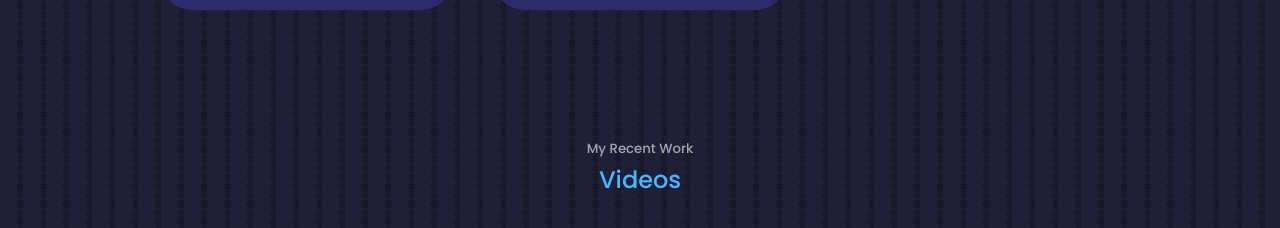
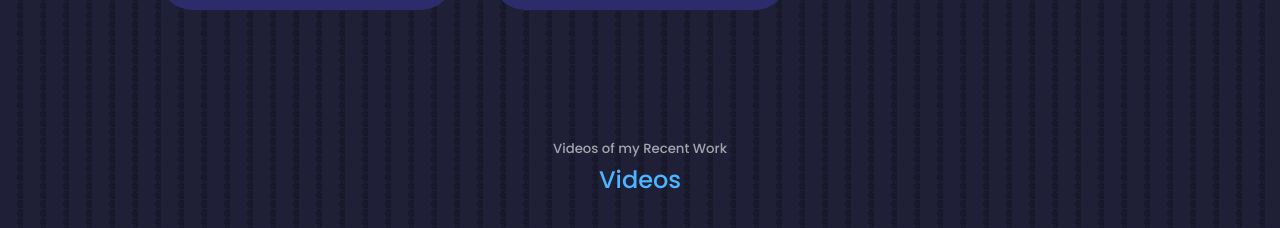
Before and after one commit to jeffjiang13/Portfolio, a React (Create React App) app: page / in a window 1280 px wide. Shown: the part 6100-6328 px from the top of the page. Built offline with nearby package versions, Linux system fonts and the light colour scheme.

Commit message:
updated"

```diff
--- a/src/components/video/Video.jsx
+++ b/src/components/video/Video.jsx
@@ -10,7 +10,7 @@ const videoUrls = [
 const Video = () => {
   return (
     <section id="video">
-      <h5>My Recent Work</h5>
+      <h5> Videos of my Recent Work</h5>
       <h2>Videos</h2>
       <div
         className="video-section"
```
